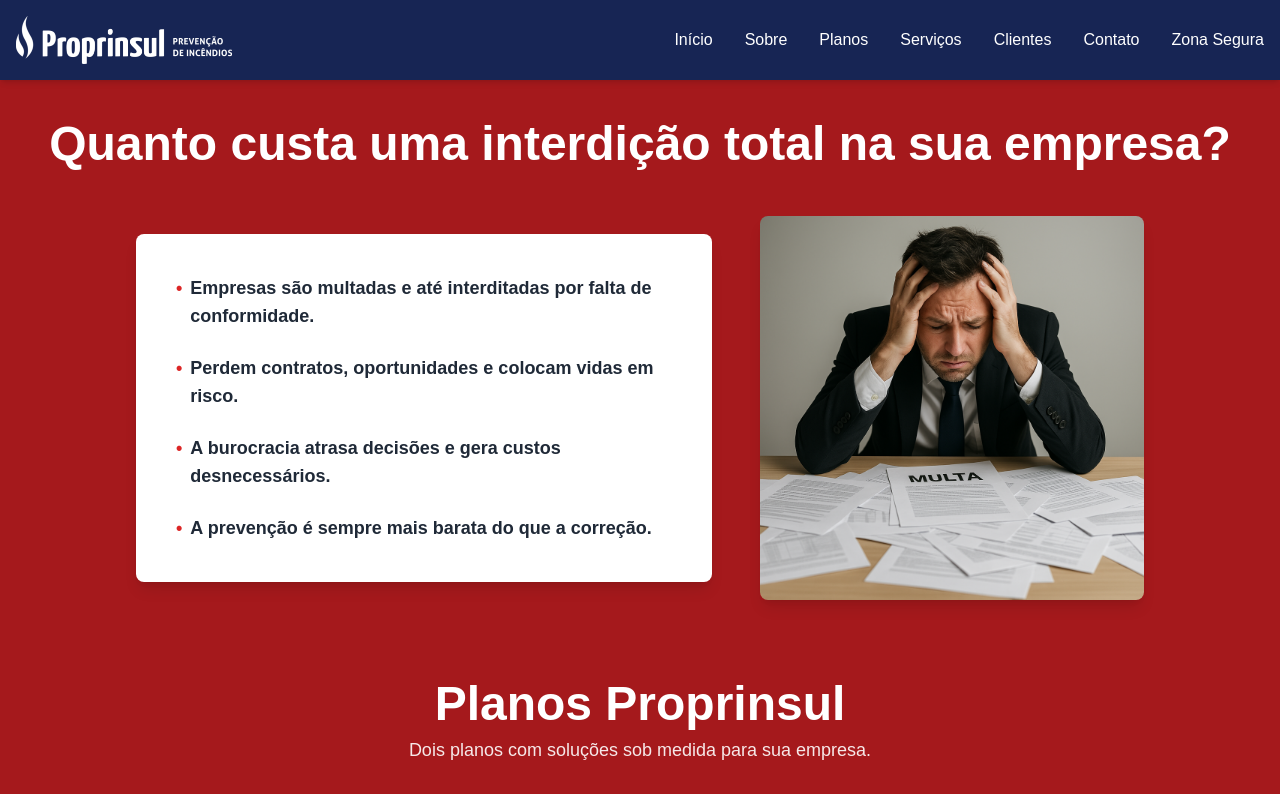
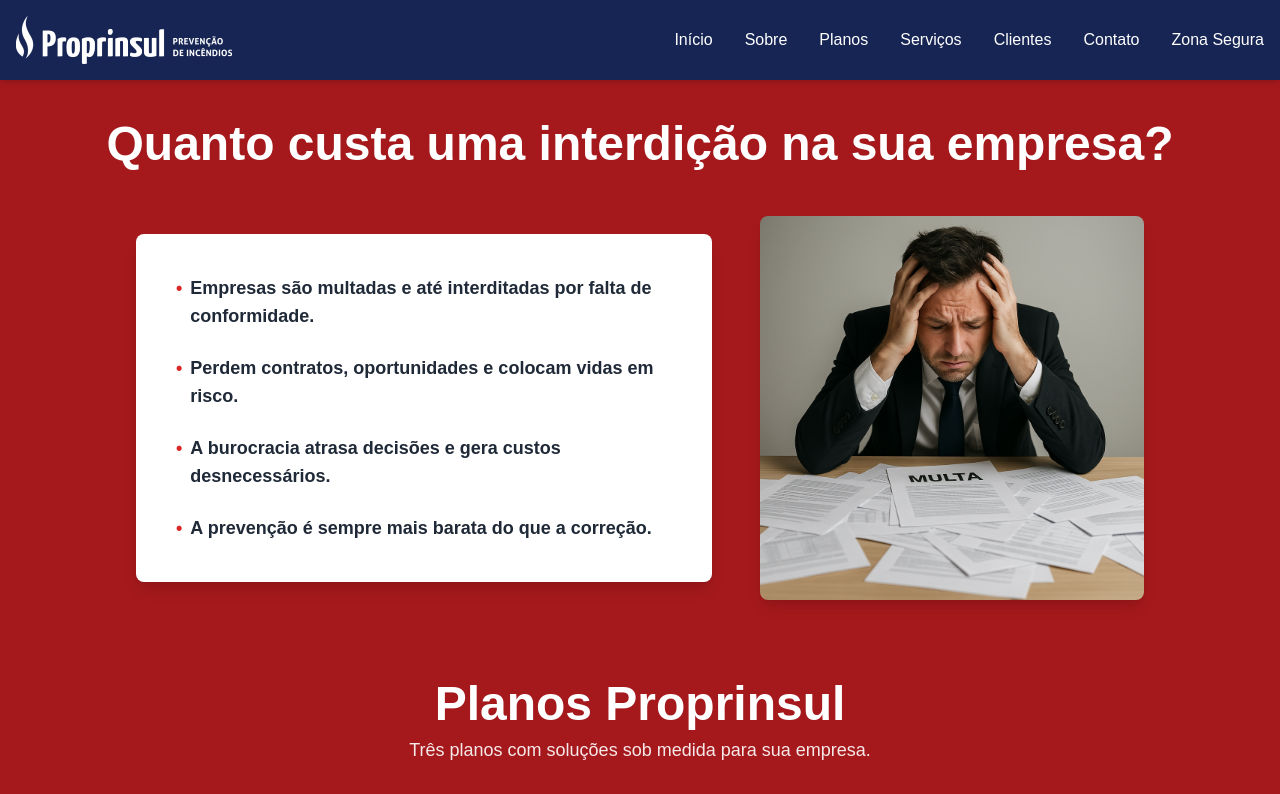
Before and after one commit to JoaoLuiz92/ProprinsulNew, a React (Vite) app: page /plans in a window 1280 px wide. Shown: the top 794 px of the page. Built offline with nearby package versions, Linux system fonts and the light colour scheme; a web font is replaced by a local one.

Commit message:
ajustes finais

```diff
--- a/src/App.tsx
+++ b/src/App.tsx
@@ -509,7 +509,7 @@ function App() {
         <div className="bg-white rounded-lg shadow-xl p-8 text-center font-aller">
           <h2 className="text-3xl font-bold mb-4">Zona Segura </h2>
           <p className="text-gray-600 mb-6">
-            Veja aqui dicas, informações, noticias e muito mais sobre segurança e prevenção de incêndios.
+            Veja aqui dicas, informações, notícias e muito mais sobre segurança e prevenção de incêndios.
           </p>
                  <a
                 href="https://proprinsul.webnode.page/"
--- a/src/Plans.tsx
+++ b/src/Plans.tsx
@@ -218,7 +218,7 @@ function Plans() {
         <section id="problema" className="py-20">
           <div className="container mx-auto px- mt-10">
             <h2 className="text-5xl font-bold font-aller text-center mb-12 text-white">
-              Quanto custa uma interdição total na sua empresa?
+              Quanto custa uma interdição na sua empresa?
             </h2>
             <div className="flex md:flex-row justify-center items-center gap-x-12">
               {/* Bloco Branco com a Lista de Problemas */}
@@ -260,7 +260,7 @@ function Plans() {
         Planos Proprinsul
       </h2>
         <p className="text-lg font-aller text-white/90 mt-2">
-          Dois planos com soluções sob medida para sua empresa.
+          Três planos com soluções sob medida para sua empresa.
         </p>
     </div>
     {/* Plans Grid */}
```
